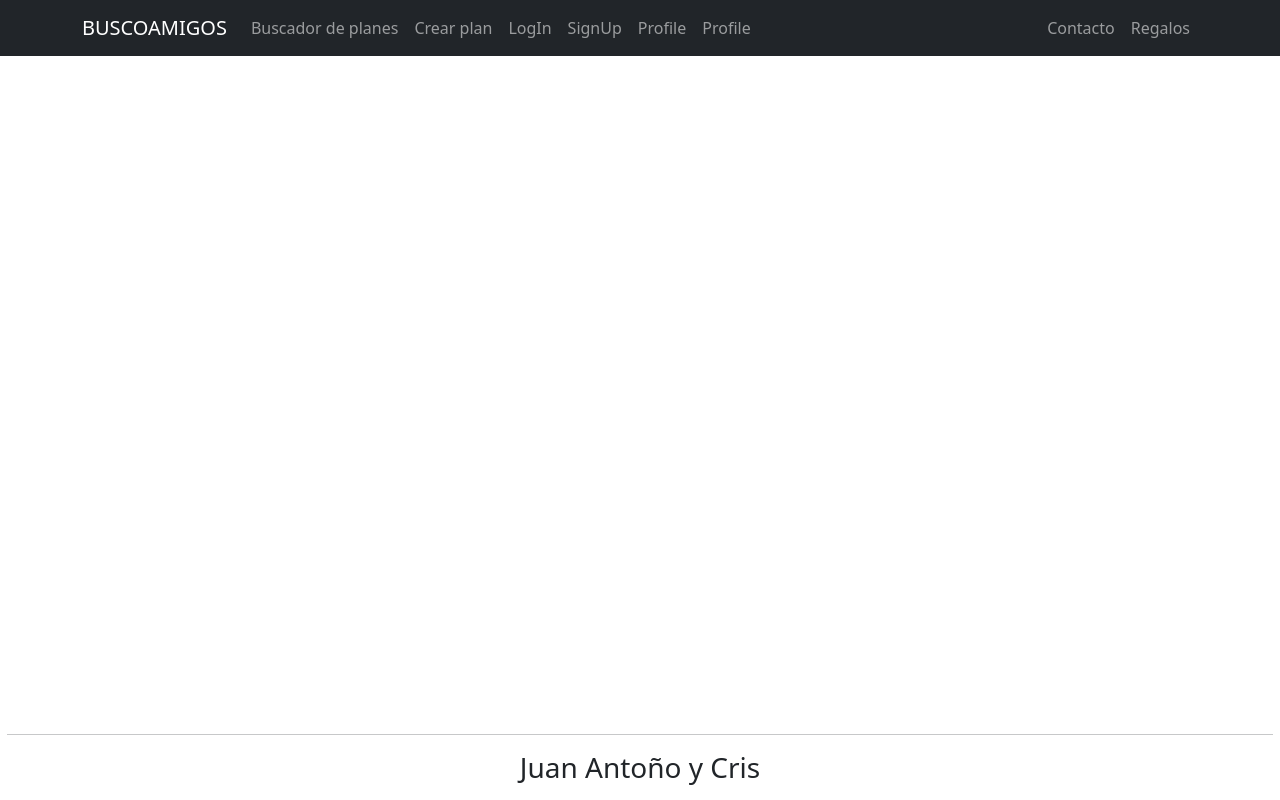
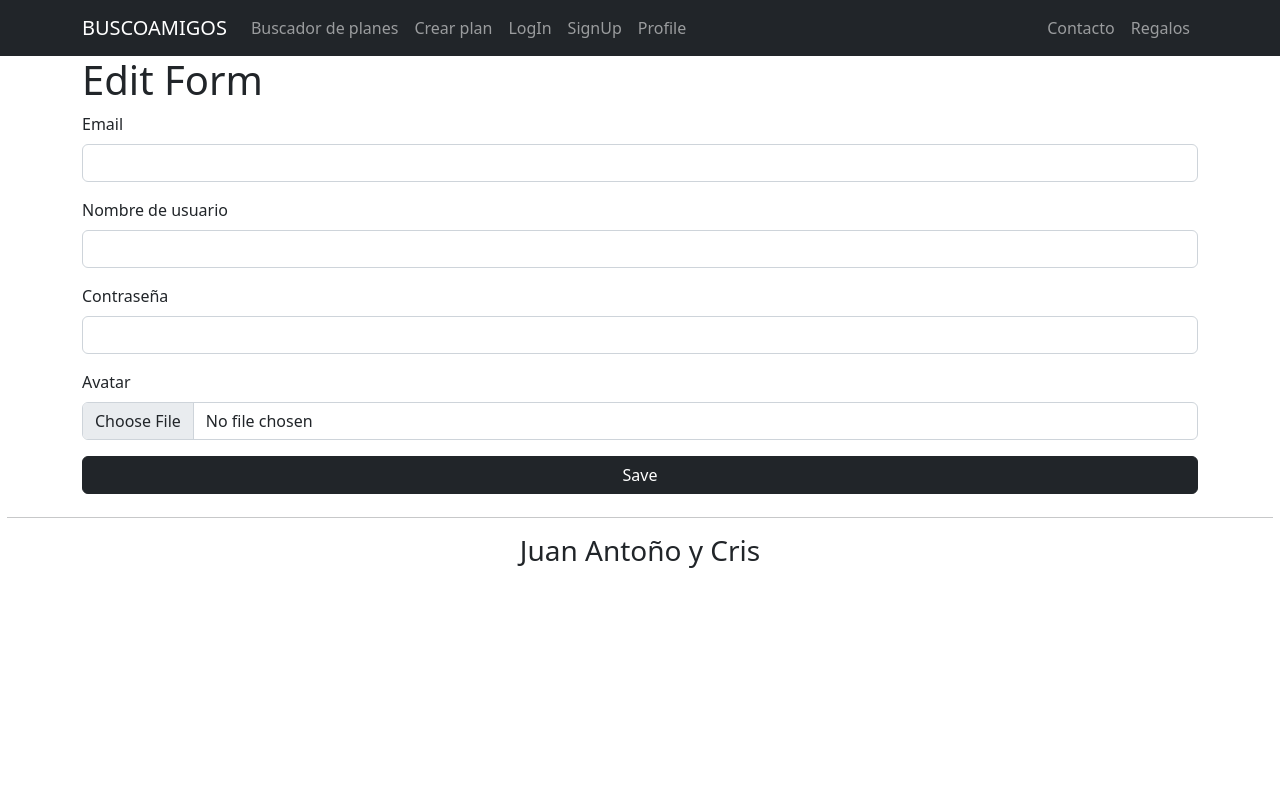
Before and after one commit to JuanAntoni0Caballero/BuscoAmigos-cl, a React (Create React App) app: page /editUser/1 in a window 1280 px wide. Built offline with nearby package versions, Linux system fonts and the light colour scheme.

Commit message:
edit form

```diff
--- /dev/null
+++ b/src/components/EditUserForm/EditUserForm.jsx
@@ -0,0 +1,82 @@
+import { useEffect, useState } from 'react'
+import userService from '../../service/user.service'
+import { Card, Container, Form, Button } from 'react-bootstrap'
+import { Link, useNavigate } from 'react-router-dom'
+import { useParams } from 'react-router-dom'
+import { AuthContext } from '../../context/auth.context'
+
+
+
+
+const EditUserForm = () => {
+
+    const navigate = useNavigate()
+
+    const [user, setUser] = useState({})
+
+    const { user_id } = useParams()
+
+
+    console.log('user_id', user_id)
+    console.log('user', user)
+
+
+
+    const handleInputChange = e => {
+        const { value, name } = e.target
+        setUser({ ...setUser, [name]: value })
+    }
+
+
+    const handleFormSubmit = e => {
+
+        e.preventDefault()
+
+        userService
+            .getOneUser(user_id)
+            .then(({ data }) => setUser(data))
+            .catch(err => console.log(err))
+    }
+
+
+
+    return (
+
+        <Container onSubmit={handleFormSubmit}>
+            <h1>Edit Form</h1>
+
+            <Form >
+
+                <Form.Group className="mb-3" controlId="email">
+                    <Form.Label>Email</Form.Label>
+                    <Form.Control type="email" value={user.email} onChange={handleInputChange} name="email" />
+                </Form.Group>
+
+                <Form.Group className="mb-3" controlId="username">
+                    <Form.Label>Nombre de usuario</Form.Label>
+                    <Form.Control type="text" onChange={handleInputChange} name="username" />
+                </Form.Group>
+
+                <Form.Group className="mb-3" controlId="password">
+                    <Form.Label>Contraseña</Form.Label>
+                    <Form.Control type="password" onChange={handleInputChange} name="password" />
+                </Form.Group>
+
+                <Form.Group className="mb-3" controlId="avatar">
+                    <Form.Label>Avatar</Form.Label>
+                    <Form.Control type="file" onChange={handleInputChange} name="avatar" />
+                </Form.Group>
+
+                <div className="d-grid">
+                    <Button variant="dark" type="submit">Save</Button>
+                </div>
+
+            </Form>
+
+
+
+        </Container>
+    )
+}
+
+export default EditUserForm
--- a/src/components/Footer/Footer.css
+++ b/src/components/Footer/Footer.css
@@ -1,7 +1,6 @@
 footer {
     text-align: center;
     padding: 7px;
-    position: fixed;
     width: 100%;
     bottom: 0;
     left: 0;
--- a/src/components/Navigation/Navigation.jsx
+++ b/src/components/Navigation/Navigation.jsx
@@ -69,12 +69,6 @@ const Navigation = () => {
                                     </Link>
                                 </>
                         }
-
-
-
-                        <Link to='/profile'>
-                            <Nav.Link as='span'>Profile</Nav.Link>
-                        </Link>
                         <Link to='/profile'>
                             <Nav.Link as='span'>Profile</Nav.Link>
                         </Link>
--- a/src/components/PlanCard/PlanCard.jsx
+++ b/src/components/PlanCard/PlanCard.jsx
@@ -3,7 +3,7 @@ import { Link } from 'react-router-dom';
 
 
 
-function PlanCard({ plan }) {
+const PlanCard = ({ plan }) => {
 
     return (
 
--- a/src/components/PlanDetails/PlanDetails.jsx
+++ b/src/components/PlanDetails/PlanDetails.jsx
@@ -20,7 +20,6 @@ const PlanDetails = () => {
 
     }, [])
 
-    console.log({ plan })
 
     return (
 
--- a/src/components/Profile/Profile.jsx
+++ b/src/components/Profile/Profile.jsx
@@ -1,34 +1,14 @@
-import { useEffect, useState } from 'react'
-import userService from '../../service/user.service'
-import { Card } from 'react-bootstrap'
+
+import ProfileCard from '../ProfileCard/ProfileCard'
 
 
 const Profile = () => {
 
-    const [user, setUser] = useState([])
 
 
 
-    useEffect(() => {
-        userService
-            .profileUser()
-            .then(({ data }) => setUser(data))
-            .catch(err => console.log(err))
-
-    }, [])
-
-
     return (
-
-
-        <Card style={{ width: '18rem' }}>
-            <Card.Body>
-                <Card.Title>{user.username}</Card.Title>
-                <p>{user.email}</p>
-                <img src={user.avatal} alt="image" />
-            </Card.Body>
-        </Card>
-
+        <ProfileCard />
     )
 
 
--- /dev/null
+++ b/src/components/ProfileCard/ProfileCard.jsx
@@ -0,0 +1,41 @@
+import { useEffect, useState } from 'react'
+import userService from '../../service/user.service'
+import { Card, Container } from 'react-bootstrap'
+import { Link } from 'react-router-dom'
+
+const ProfileCard = () => {
+
+
+    const [user, setUser] = useState([])
+
+
+    useEffect(() => {
+        userService
+            .profileUser()
+            .then(({ data }) => setUser(data))
+            .catch(err => console.log(err))
+
+    }, [])
+
+    return (
+
+        <Container>
+
+            <Card style={{ width: '18rem' }}>
+                <Card.Body>
+                    <Card.Title>{user.username}</Card.Title>
+                    <p>{user.email}</p>
+                    <img src={user.avatar} alt="image" />
+                </Card.Body>
+            </Card>
+
+            <Link to={`/editUser`}>Edit Profile</Link>
+            <Link to='/'>Menssages</Link>
+
+
+
+        </Container>
+    )
+}
+
+export default ProfileCard
--- a/src/components/SignupForm/SignupForm.jsx
+++ b/src/components/SignupForm/SignupForm.jsx
@@ -13,6 +13,7 @@ const SignupForm = () => {
         avatar: ''
     })
 
+
     const navigate = useNavigate()
 
     const handleInputChange = e => {
@@ -26,7 +27,7 @@ const SignupForm = () => {
 
         authService
             .signup(signupData)
-            .then(() => navigate('/login'))
+            .then(() => navigate('/profile'))
             .catch(err => console.log(err))
     }
 
--- a/src/routes/AppRoutes.jsx
+++ b/src/routes/AppRoutes.jsx
@@ -6,6 +6,7 @@ import PlanPage from "../pages/PlanPage/PlanPage"
 import PlanDetailsPage from "../pages/PlanDetailsPage/PlanDetailsPage"
 import NewPlanPage from "../pages/NewPlanPage/NewPlanPage"
 import ProfilePage from "../pages/ProfilePage/PofilePage"
+import EditUserForm from "../components/EditUserForm/EditUserForm"
 
 
 const AppRoutes = () => {
@@ -18,6 +19,7 @@ const AppRoutes = () => {
             <Route path="/plan" element={<PlanPage />} />
             <Route path="/details/:plan_id" element={<PlanDetailsPage />} />
             <Route path="/profile" element={<ProfilePage />} />
+            <Route path="/editUser/:user_id" element={<EditUserForm />} />
             {/* <Route path="/inbox" element={<InboxPage />} /> */}
             {/* <Route path="/contact" element={<ContactPage />} /> */}
             {/* <Route path="/gift" element={<GiftPage />} /> */}
```
Also changed, not shown: src/pages/ProfilePage/ProfilePage.jsx (deleted, +0 -10 lines), src/service/auth.service.js (line endings or trailing spaces), 1 other file (tests, documents, lock files or other folders).
